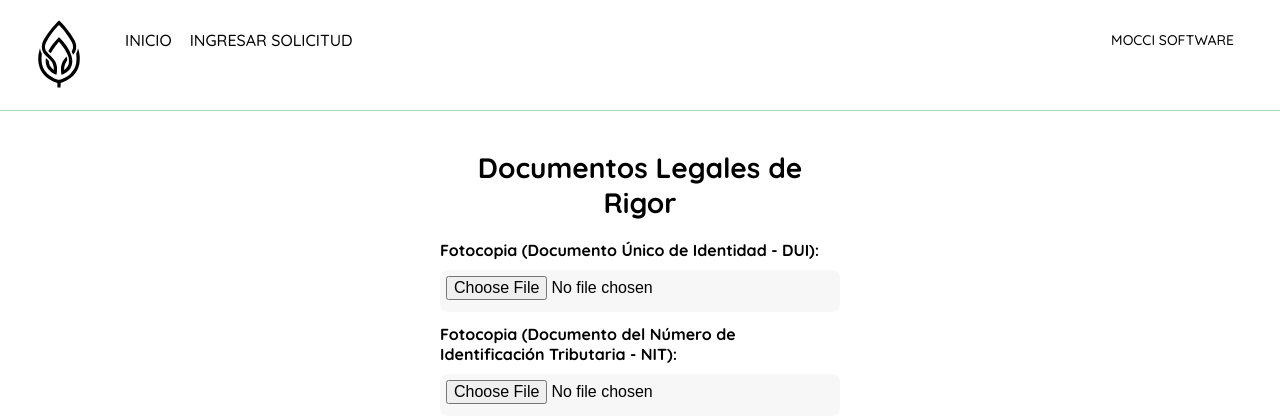
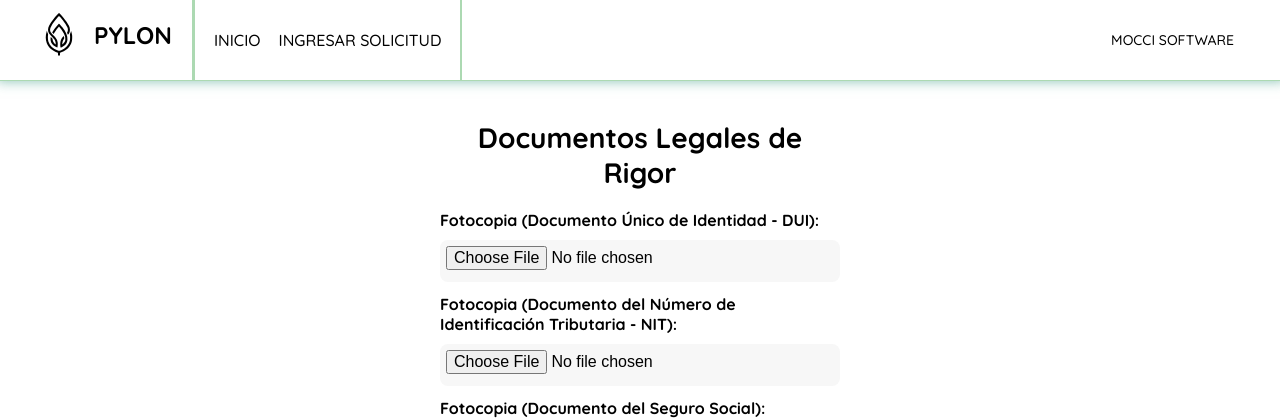
Before and after one commit to ML19017/MOCCISoftware_Producto_SGA, a Django app: page /sistema_gestor_asociados/ingresar_solicitud/documentacion in a window 1280 px wide. Shown: the top 420 px of the page. Run offline with Django 3.2, Linux system fonts and the light colour scheme.

Commit message:
Actualización: Recursos y Estilos
Se cambiaron recursos y se actualizo la hoja de estilos.

```diff
--- a/sistema_gestor_asociados/static/css/estiloTemplates.css
+++ b/sistema_gestor_asociados/static/css/estiloTemplates.css
@@ -34,6 +34,9 @@
     justify-content: space-between;
     padding: 0 24px;
     border-bottom: 1px solid var(--hospital-green);
+    box-shadow: 1px -4px 12px 4px rgba(49,148,124,0.58);
+    -webkit-box-shadow: 1px -4px 12px 4px rgba(49,148,124,0.58);
+    -moz-box-shadow: 1px -4px 12px 4px rgba(49,148,124,0.58);
   }
 
   thead {
@@ -56,8 +59,15 @@
   .menu {
     display: none;
   }
+
+  .opciones {
+    border-left: solid 3px var(--hospital-green);
+    border-right: solid 2px var(--hospital-green);
+  }
+
   .logo {
     width: 70px;
+    height: 70px;
   }
   .navbar-left ul,
     .navbar-right ul {
@@ -72,7 +82,7 @@
       display: flex;
     }
     .navbar-left ul {
-      margin-left: 12px;
+      margin-left: 20px;
     }
     .navbar-left ul li a,
     .navbar-right ul li a {
--- a/sistema_gestor_asociados/templates/nav.html
+++ b/sistema_gestor_asociados/templates/nav.html
@@ -11,17 +11,16 @@
   	</head>
 	<body>
 		<nav>
-			<img src="{% static 'iconos/icono.svg' %}" alt="menu" class="menu">
 			<div class="navbar-left">
-				<img src="{% static './resources/logocoo.svg' %}" alt="logo" class="logo">
-				<ul>
+				<img src="{% static './resources/logo_coo.svg' %}" alt="logo" class="logo">
+				<h1>PYLON</h1>
+				<ul class="opciones">
 					<li>
-					<a href="/sistema_gestor_asociados/desktop">INICIO</a>
+						<a href="/sistema_gestor_asociados/desktop">INICIO</a>
 					</li>
 					<li>
-					<a href="/sistema_gestor_asociados/ingresar_solicitud">INGRESAR SOLICITUD</a>
+						<a href="/sistema_gestor_asociados/ingresar_solicitud">INGRESAR SOLICITUD</a>
 					</li>
-					<li>
 				</ul>
 			</div>
 			<div class="navbar-right">
```
Also changed, not shown: sistema_gestor_asociados/static/resources/beneficiarios.jpg, sistema_gestor_asociados/static/resources/domicilio.jpg, sistema_gestor_asociados/static/resources/logo_coo.svg (renamed from sistema_gestor_asociados/static/resources/logocoo.svg), sistema_gestor_asociados/templates/beneficiarios.html (renamed from sistema_gestor_asociados/templates/beneficiario.html).
